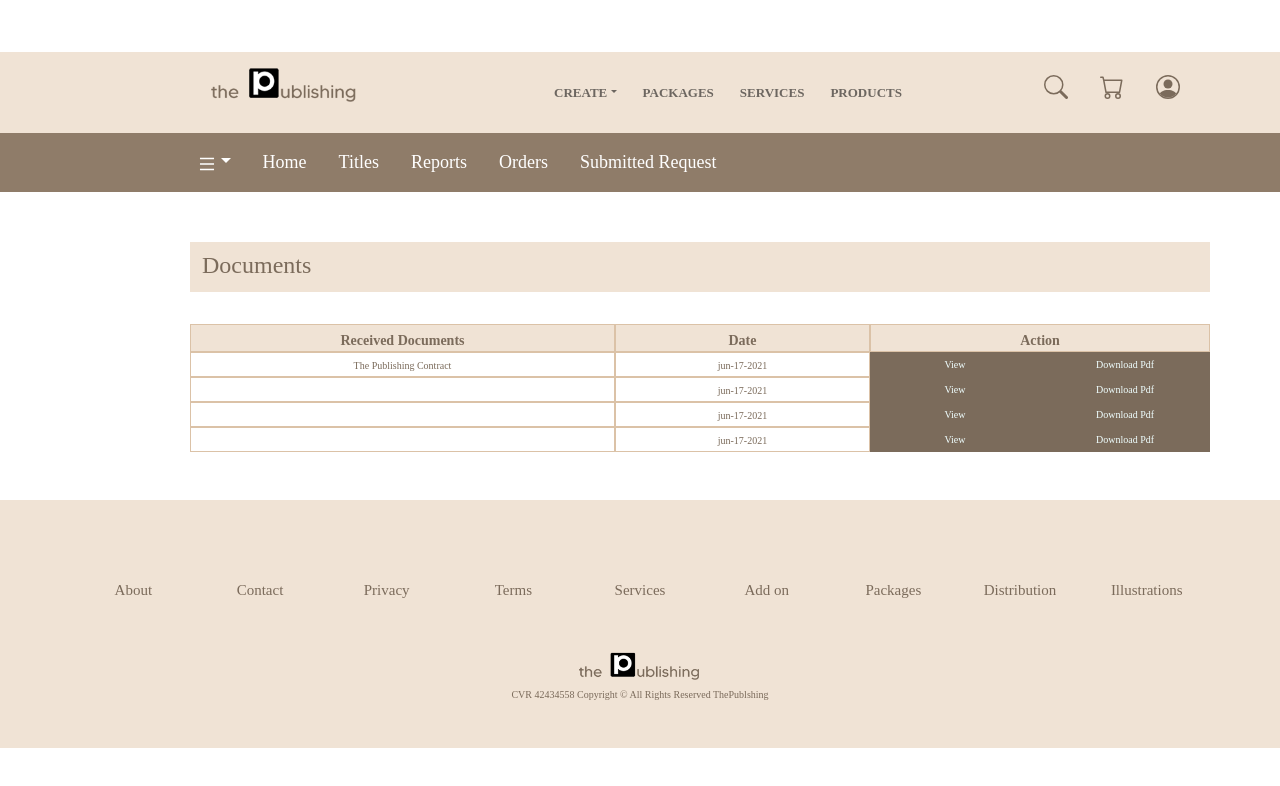
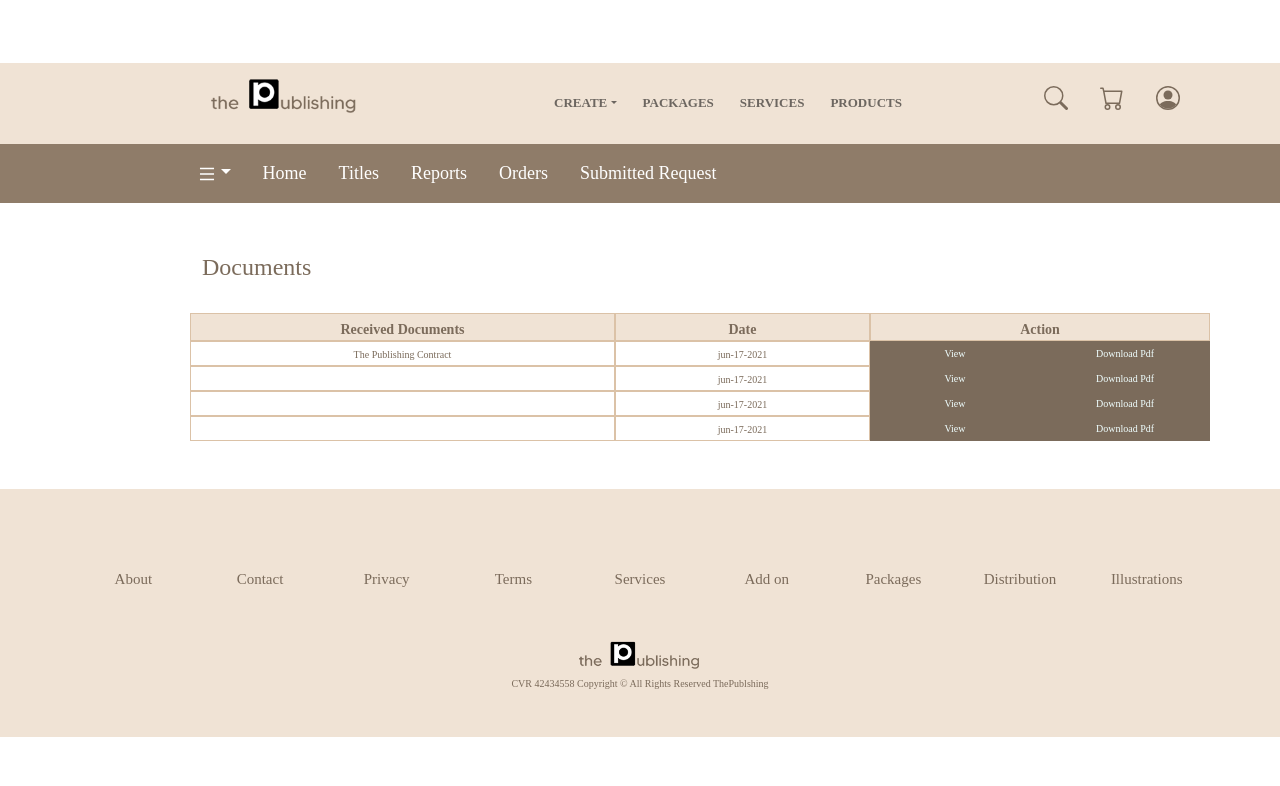
Before and after one commit to poloyacero/publish-web, a Next.js app: page /dashboard/documentsinfo in a window 1280 px wide. Shown: the top 786 px of the page. Built offline with nearby package versions, Linux system fonts and the light colour scheme; a web font is replaced by a local one.

Commit message:
add navbar dashboard css

```diff
--- a/components/Dashboard/dashboard2.module.css
+++ b/components/Dashboard/dashboard2.module.css
@@ -76,14 +76,14 @@
   color: #7b6b5b;
 }
 
-.homeheaderlabel {
+.dropheaderlabel {
   background-color: #faf6f2;
   width: 736px;
   height: 50px;
   padding-top: 10px;
   padding-left: 17px;
 }
-.homeheaderlabel2 {
+.dropheaderlabel2 {
   background-color: #f0e3d5;
   width: 100%;
   height: 50px;
```
